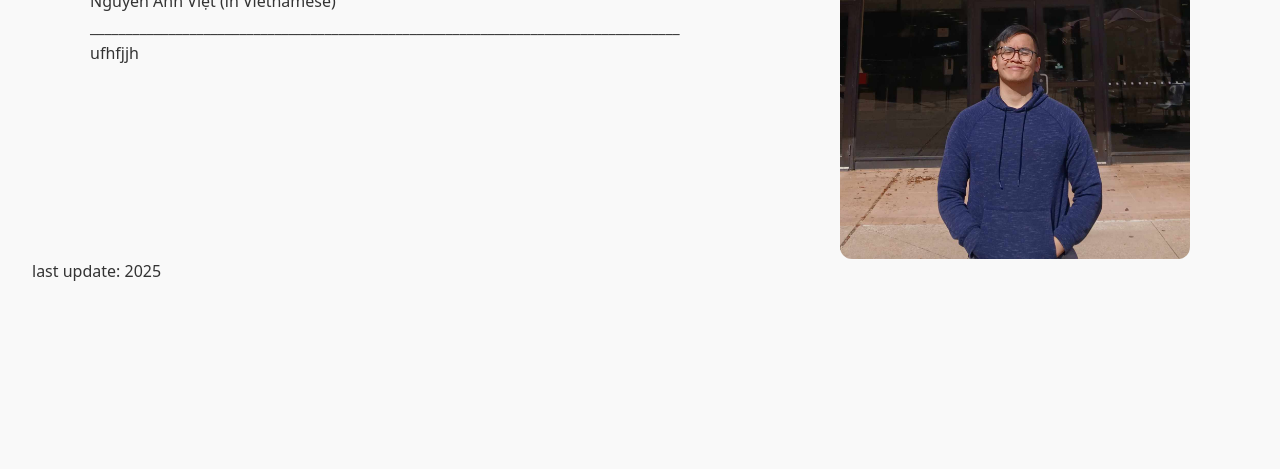
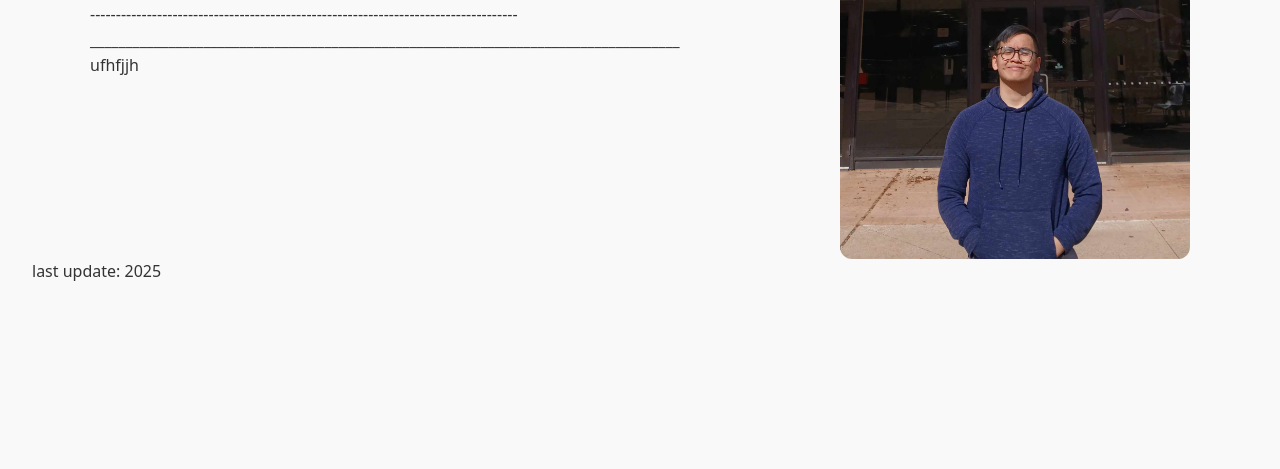
Before and after one commit to IHateMathematics/ihatemathematics.github.io, a plain HTML site: page index.html in a window 1280 px wide. Shown: the part 331-800 px from the top of the page. Drawn offline with Linux system fonts and the light colour scheme.

Commit message:
Update hero section with new paragraph content

```diff
--- a/index.html
+++ b/index.html
@@ -19,7 +19,7 @@
   <div class="hero-text">
     <h1>Anh Viet Nguyen</h1>
     <p>Nguyễn Anh Việt (in Vietnamese)</p>
-    <p> </p>
+    <p>----------------------------------------------------------------------------------- </p>
     <p>___________________________________________________________________________________ </p>
     <p>
       ufhfjjh
```
